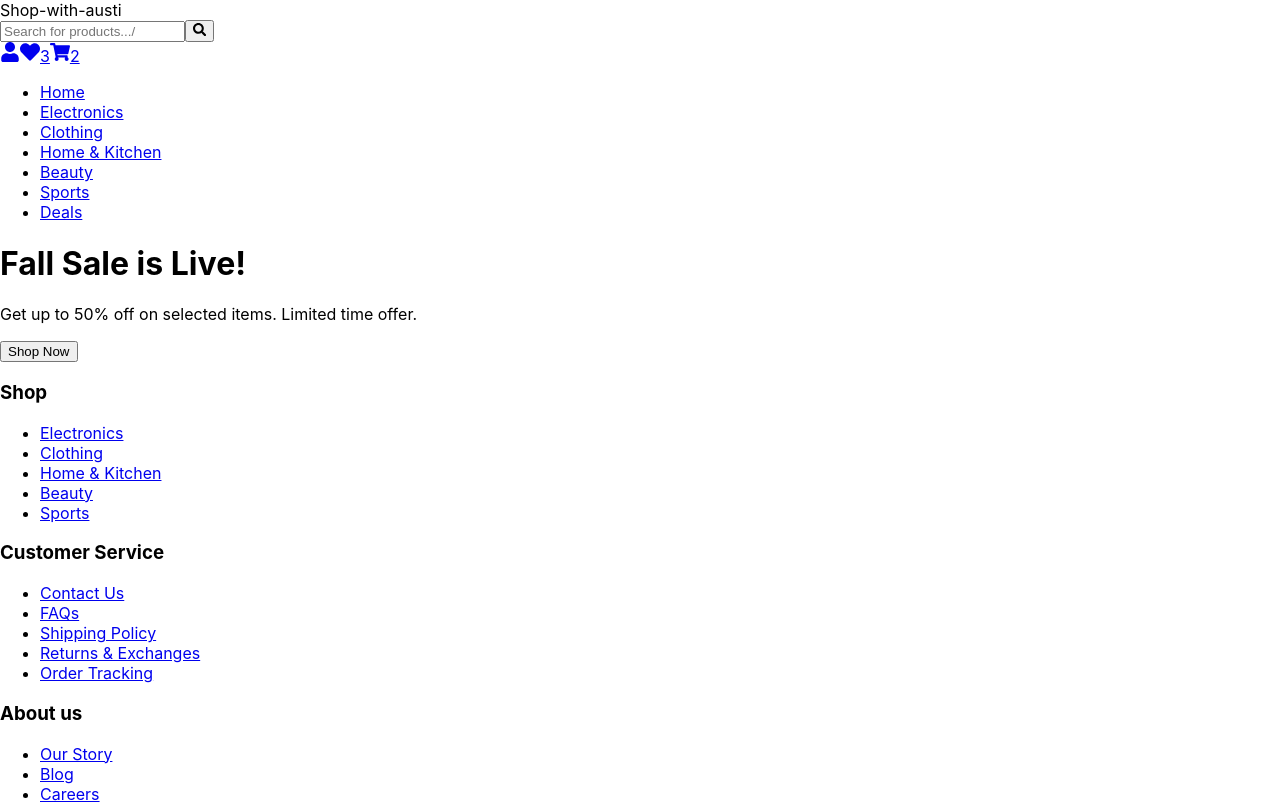
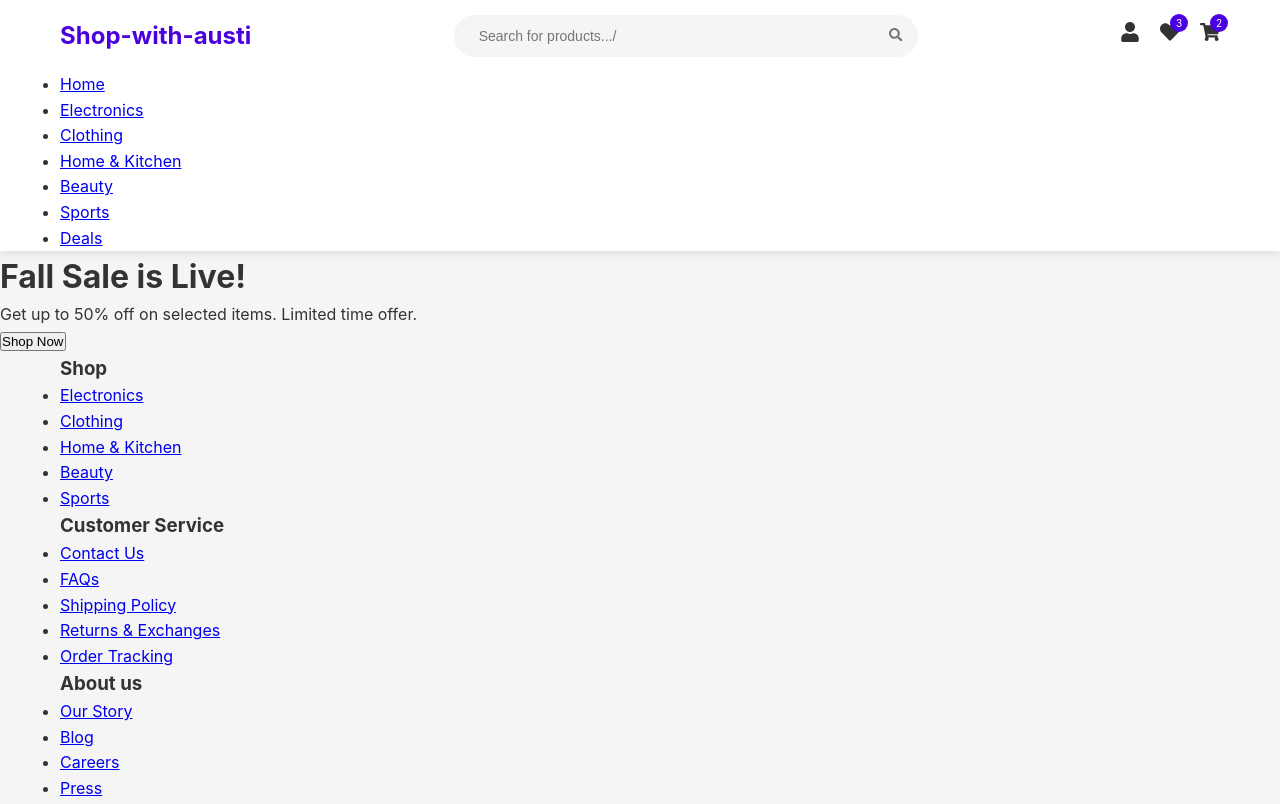
Before and after one commit to austinxduong/shop-with-austii, a React (Create React App) app: page / in a window 1280 px wide. Shown: the top 804 px of the page. Built offline with nearby package versions, Linux system fonts and the light colour scheme.

Commit message:
icon styling

```diff
--- a/src/App.css
+++ b/src/App.css
@@ -1,38 +1,95 @@
-.App {
-  text-align: center;
+* {
+  box-sizing: border-box;
+  margin: 0;
+  padding: 0;
 }
 
-.App-logo {
-  height: 40vmin;
-  pointer-events: none;
+body {
+  font-family: -apple-system, Roboto, sans-serif;
+  line-height: 1.6;
+  color: #333;
+  background-color: #f5f5f5;
 }
 
-@media (prefers-reduced-motion: no-preference) {
-  .App-logo {
-    animation: App-logo-spin infinite 20s linear;
-  }
-}
-
-.App-header {
-  background-color: #282c34;
+.app {
   min-height: 100vh;
   display: flex;
   flex-direction: column;
-  align-items: center;
-  justify-content: center;
-  font-size: calc(10px + 2vmin);
-  color: white;
 }
 
-.App-link {
-  color: #61dafb;
+.container {
+  max-width: 1200px;
+  margin: 0 auto;
+  padding: 0 20px;
 }
 
-@keyframes App-logo-spin {
-  from {
-    transform: rotate(0deg);
-  }
-  to {
-    transform: rotate(360deg);
-  }
+.header {
+  background-color: white;
+  box-shadow: 0 2px 10px rgba(0, 0, 0, 0.1);
+  position: sticky;
+  top: 0;
+  z-index: 100;
 }
+
+.top-bar {
+  display: flex;
+  justify-content: space-between;
+  align-items: center;
+  padding: 15px 0;
+}
+
+.logo {
+  font-size: 24px;
+  font-weight: bold;
+  color: #4a00e0
+}
+
+.search-bar {
+  display: flex;
+  align-items: center;
+  background-color: #f5f5f5;
+  border-radius: 30px;
+  padding: 8px 15px;
+  width: 40%;
+}
+
+.search-bar input {
+  border: none;
+  background: transparent;
+  width: 100%;
+  padding: 5px 10px;
+  outline: none;
+  font-size: 14px;
+}
+
+.search-bar button {
+  background: none;
+  border: none;
+  color: #777;
+  cursor: pointer;
+}
+
+.nav-icons {
+  display: flex;
+  gap: 20px;
+}
+
+.nav-icons a {
+  color: #333;
+  position: relative;
+}
+
+.nav-icons .badge {
+position: absolute;
+top: -8px;
+right: -8px;
+background-color: #4a00e0;
+color: white;
+width: 18px;
+height: 18px;
+border-radius: 50%;
+display: flex;
+align-items: center;
+justify-content: center;
+font-size: 10px;
+}
--- /dev/null
+++ b/src/components/ChatWidget.js
@@ -0,0 +1,11 @@
+import React, { useState, useEffect, useRef } from 'react'
+import { FaRobot, FaPaperPlane, FaTimes, FaCommentDots } from 'react-icons/fa'
+
+const isOpen = true
+const ChatWidget = () => {
+    return (
+        <div className={`chat-widget-container ${isOpen ? 'open' : ''}`}></div>
+    )
+}
+
+export default ChatWidget
--- a/src/components/EcommerceStore.js
+++ b/src/components/EcommerceStore.js
@@ -1,5 +1,5 @@
 import { FaSearch, FaShoppingCart, FaUser, FaHeart } from 'react-icons/fa'
-// import ChatWidget from "./ChatWidget"
+import ChatWidget from "./ChatWidget"
 
 
 const EcommerceStore = () => {
```
